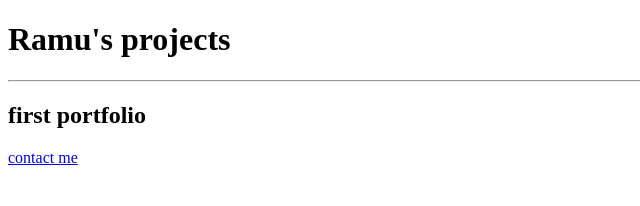
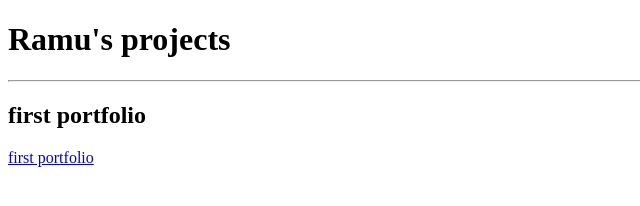
Before and after one commit to Ramu-Kotapati/Full-stack, a plain HTML site: page index.html in a window 1280 px wide. Shown: the full height of the page, 0-640 px from the left. Drawn offline with Linux system fonts and the light colour scheme.

Commit message:
Update link text for first portfolio

```diff
--- a/index.html
+++ b/index.html
@@ -9,7 +9,7 @@
     <h1>Ramu's projects</h1>
   <hr>
     <h2>first portfolio</h2>
-    <a href="./first-portfolio/first-portfolio.html">contact me</a>
+    <a href="./first-portfolio/first-portfolio.html">first portfolio</a>
 
 </body>
 </html>
```
